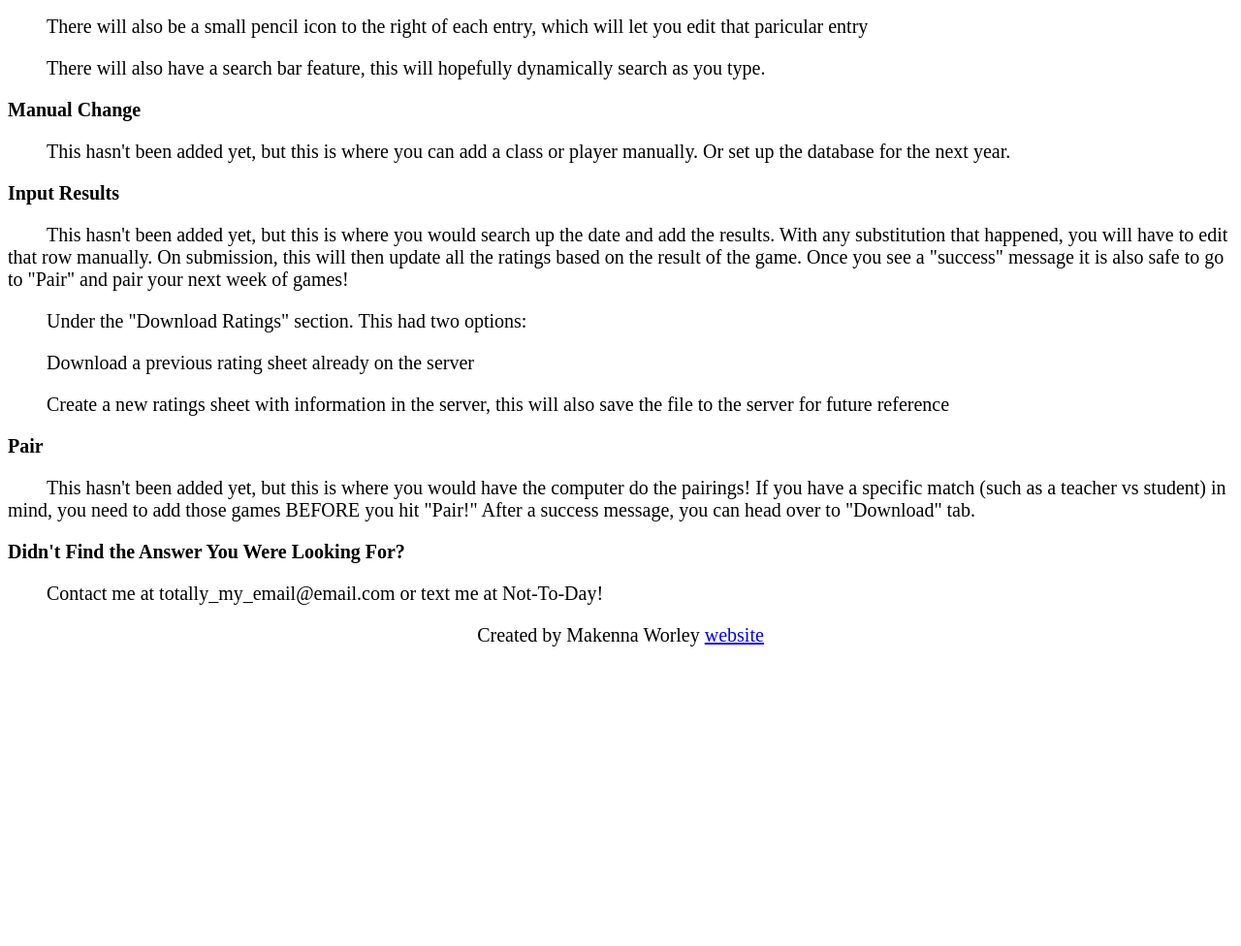
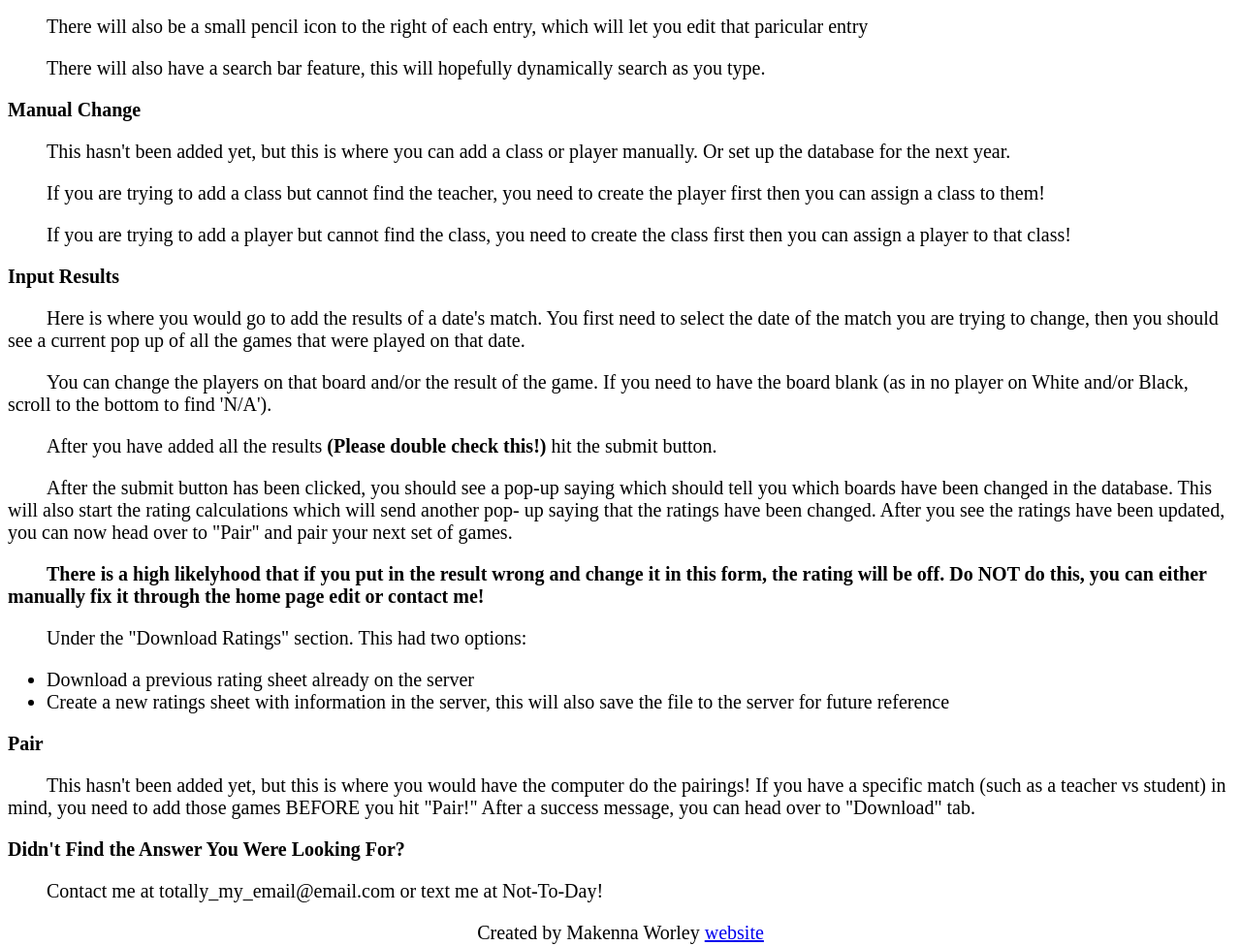
Before and after one commit to MakennaWorley/chess-website, a Django app: page /help/ in a window 1280 px wide. Shown: the part 277-1253 px from the top of the page at 97% size. Before the commit the page ends 944 px from the top, so only its background shows below. Run offline with Django 5.2, Linux system fonts and the light colour scheme; the visitor is signed in with stand-in values (Sample User, id 1).

Commit message:
Misc Changes

```diff
--- a/chess/models.py
+++ b/chess/models.py
@@ -76,6 +76,36 @@ class Player(models.Model):
         return self.name() + " | " + str(self.rating) + " | " + str(
             self.grade) + " | " + lesson_class + " | " + parent_or_guardian + " | " + email + " | " + phone
 
+    def update_rating(cls, self, new_rating, opponent, modified_by):
+        # Mark the current player instance as inactive and set the end date
+        self.is_active = False
+        self.end_at = timezone.now()
+        self.save()
+
+        # Create a new player instance with the updated rating and `is_active=True`
+        # Updates player's last 3 opponents
+        new_player = cls.objects.create(
+            last_name=self.last_name,
+            first_name=self.first_name,
+            rating=new_rating,
+            beginning_rating=self.beginning_rating,
+            grade=self.grade,
+            lesson_class=self.lesson_class,
+            active_member=self.active_member,
+            is_volunteer=self.is_volunteer,
+            parent_or_guardian=self.parent_or_guardian,
+            email=self.email,
+            phone=self.phone,
+            additional_info=self.additional_info,
+            opponent_one=self.opponent,
+            opponent_two=self.opponent_one,
+            opponent_three=self.opponent_two,
+            modified_by=modified_by,
+            is_active=True,
+        )
+
+        return new_player
+
 
 class LessonClass(models.Model):
     name = models.CharField(max_length=100)
@@ -145,15 +175,12 @@ class Game(models.Model):
 
     @classmethod
     def add_game(cls, date_of_match, board_letter, board_number, white, black, result, modified_by):
-        """
-        Add a new game. If a game already exists on the same board and is active, raise an error.
-        """
         # Check if there's an active game on the same board
         if cls.objects.filter(date_of_match=date_of_match, board_letter=board_letter, board_number=board_number, is_active=True).exists():
             raise ValidationError(f"A game on board {board_letter}-{board_number} and {date_of_match} already exists.")
 
         # Create the new game
-        new_game =cls.objects.create(
+        new_game = cls.objects.create(
             date_of_match=date_of_match,
             board_letter=board_letter,
             board_number=board_number,
@@ -166,11 +193,6 @@ class Game(models.Model):
         return new_game
 
     def update_game(self, date_of_match, board_letter, board_number, white, black, result, modified_by):
-        """
-        Update the game with new values using SCD Type 6 logic.
-        - Sets the current instance to inactive, with `end_at` set to the current time.
-        - Creates a new game with the updated values and `is_active=True`.
-        """
         # Mark the current game instance as inactive and close it
         self.is_active = False
         self.end_at = timezone.now()
--- a/chess/templates/chess/help.html
+++ b/chess/templates/chess/help.html
@@ -14,16 +14,30 @@
         <h2>Manual Change</h2>
             <p class="indent">This hasn't been added yet, but this is where you can add a class or player manually. Or set
                 up the database for the next year.</p>
+            <p class="indent">If you are trying to add a class but cannot find the teacher, you need to create the player first
+                then you can assign a class to them!</p>
+            <p class="indent">If you are trying to add a player but cannot find the class, you need to create the class first
+                then you can assign a player to that class!</p>
 
         <h2>Input Results</h2>
-            <p class="indent">This hasn't been added yet, but this is where you would search up the date and add the results.
-                With any substitution that happened, you will have to edit that row manually. On submission, this will then
-                update all the ratings based on the result of the game. Once you see a "success" message it is also safe to
-                go to "Pair" and pair your next week of games!</p>
+            <p class="indent">Here is where you would go to add the results of a date's match. You first need to select the date of
+                the match you are trying to change, then you should see a current pop up of all the games that were played on that
+                date.
+            <p class="indent">You can change the players on that board and/or the result of the game. If you need to have
+                the board blank (as in no player on White and/or Black, scroll to the bottom to find 'N/A').</p>
+            <p class="indent">After you have added all the results <strong>(Please double check this!)</strong> hit the submit button.</p>
+            <p class="indent">After the submit button has been clicked, you should see a pop-up saying which should tell you which
+                boards have been changed in the database. This will also start the rating calculations which will send another pop-
+                up saying that the ratings have been changed. After you see the ratings have been updated, you can now head over to
+                "Pair" and pair your next set of games.</p>
+            <p class="indent"><strong>There is a high likelyhood that if you put in the result wrong and change it in this form, the
+                rating will be off. Do NOT do this, you can either manually fix it through the home page edit or contact me!</strong></p>
             <p class="indent">Under the "Download Ratings" section. This had two options:
-                <ul>Download a previous rating sheet already on the server</ul>
-                <ul>Create a new ratings sheet with information in the server, this will also save the file to the server for
-                    future reference</ul>
+                <ul>
+                    <li>Download a previous rating sheet already on the server</li>
+                    <li>Create a new ratings sheet with information in the server, this will also save the file to the server for
+                        future reference</li>
+                </ul>
             </p>
 
         <h2>Pair</h2>
--- a/chess/views.py
+++ b/chess/views.py
@@ -110,7 +110,7 @@ def update_games(request):
             # Prepare game data for the response
             games_data = []
             for game in games:
-                if game.result == 'NONE':
+                if game.result == 'NONE' or game.result == 'U':
                     result = ''
                 else:
                     result = game.result
@@ -237,6 +237,9 @@ def save_games(request):
             deactivated_games_report = []
             updated_games_report = []
 
+            # List of Boards that will have both players getting a ratings change
+            games_with_results = []
+
             user = request.user
 
             with transaction.atomic():
@@ -249,6 +252,9 @@ def save_games(request):
                         black_player = Player.objects.get(first_name=details['black'].split(', ')[1],
                                                           last_name=details['black'].split(', ')[0]) if details[
                                                                                                             'black'] != "N/A" else None
+                        if details['result'] != "NONE":
+                            print(board, "has result")
+                            games_with_results.append(board)
                         Game.add_game(
                             date_of_match=game_date,
                             board_letter=board[0],
@@ -278,6 +284,10 @@ def save_games(request):
                     black_player = Player.objects.get(first_name=details['black'].split(', ')[1],
                                                       last_name=details['black'].split(', ')[0]) if details[
                                                                                                         'black'] != "N/A" else None
+                    if details['result'] != "NONE":
+                        print(board, "has result")
+                        games_with_results.append(board)
+
                     db_game.update_game(
                         date_of_match=game_date,
                         board_letter=board[0],
@@ -297,6 +307,9 @@ def save_games(request):
                 'deactivated_games': deactivated_games_report,
                 'updated_games': updated_games_report
             }
+
+            print(games_with_results)
+
             return JsonResponse(response_data, status=200)
         except json.JSONDecodeError:
             return JsonResponse({'status': 'error', 'message': 'Invalid JSON data'}, status=400)
```
Also changed, not shown: 1 other file.
